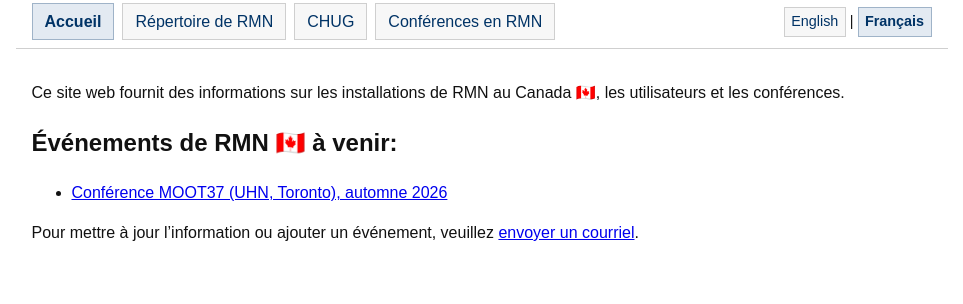
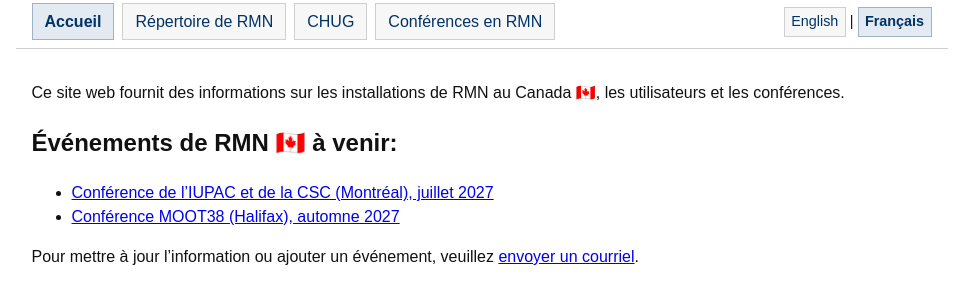
Before and after one commit to sameerwahid/sameerwahid.github.io, a plain HTML site: page fr/index.html in a window 1280 px wide. Shown: the part 380-684 px from the top of the page, without its empty margins (151-1114 px from the left). Drawn offline with Linux system fonts and the light colour scheme.

Commit message:
Update index.html

```diff
--- a/fr/index.html
+++ b/fr/index.html
@@ -44,7 +44,8 @@
         <p>Ce site web fournit des informations sur les installations de RMN au Canada 🇨🇦, les utilisateurs et les conférences.</p>
         <h2>Événements de RMN 🇨🇦 à venir:</h2>
         <ul>
-          <li><a href="https://mootnmr.org">Conférence MOOT37 (UHN, Toronto), automne 2026</a></li>
+          <li><a href="https://www.cheminst.ca/conference/iupac-scc-2027/">Conférence de l’IUPAC et de la CSC (Montréal), juillet 2027</a></li>
+          <li><a href="https://mootnmr.org">Conférence MOOT38 (Halifax), automne 2027</a></li>
         </ul>
         <p>
           Pour mettre à jour l’information ou ajouter un événement, veuillez <a href="mailto:webadmin@nmrx.ca">envoyer un courriel</a>.</p>
```
